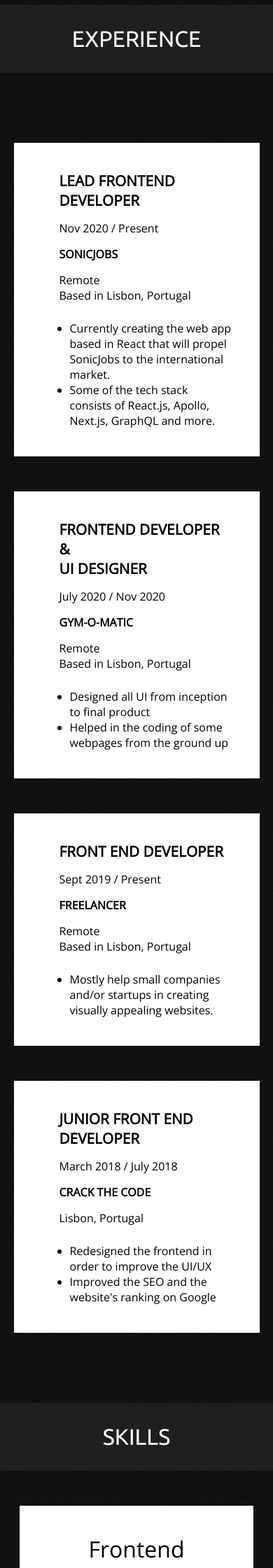
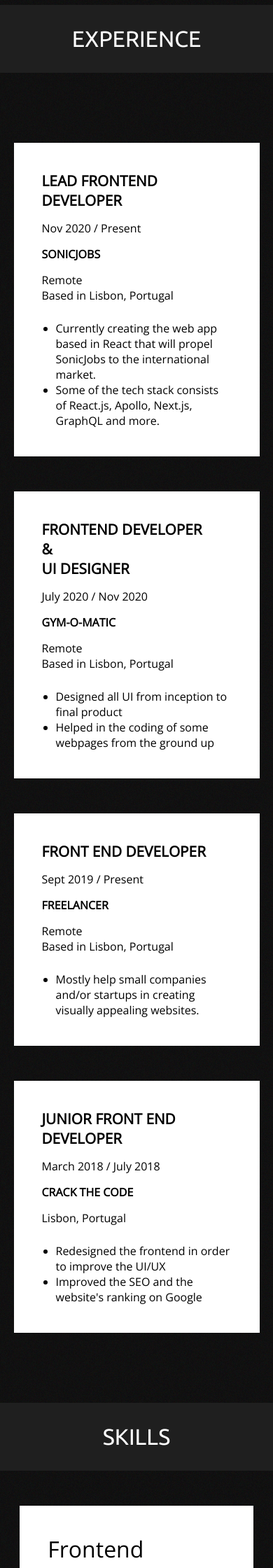
Before and after one commit to zidanefst/zidanefst.com, a PHP site: page / in a window 390 px wide. Shown: the part 1599-3839 px from the top of the page at 70% size. Run offline with PHP 8.4, Linux system fonts and the light colour scheme; style sheets or scripts are compiled from the project's sources; some libraries are stand-ins or nearby versions.

Commit message:
fixed ul paddings on smaller breakpoint

```diff
--- a/css/responsive.css
+++ b/css/responsive.css
@@ -150,14 +150,19 @@
     width: auto;
   }
 }
-@media only screen and (max-width: 480px) {
-  .title,
-.sub,
-.position,
-.date,
-.company,
-.location {
-    text-align: center;
+@media only screen and (max-width: 540px) {
+  /* experience */
+  #experience .grid .container .grid {
+    margin-left: 0px;
+  }
+
+  #experience .grid .container ul {
+    padding-inline-start: 20px;
+  }
+
+  /* education */
+  #education .grid .container ul {
+    padding-inline-start: 20px;
   }
 
   /* skills */
--- a/scss/responsive.scss
+++ b/scss/responsive.scss
@@ -201,14 +201,19 @@
   }
 }
 
-@media only screen and (max-width: 480px) {
-  .title,
-  .sub,
-  .position,
-  .date,
-  .company,
-  .location {
-    text-align: center;
+@media only screen and (max-width: 540px) {
+  /* experience */
+  #experience .grid .container .grid {
+    margin-left: 0px;
+  }
+
+  #experience .grid .container ul {
+    padding-inline-start: 20px;
+  }
+
+  /* education */
+  #education .grid .container ul {
+    padding-inline-start: 20px;
   }
 
   /* skills */
```
Also changed, not shown: 1 other file.
